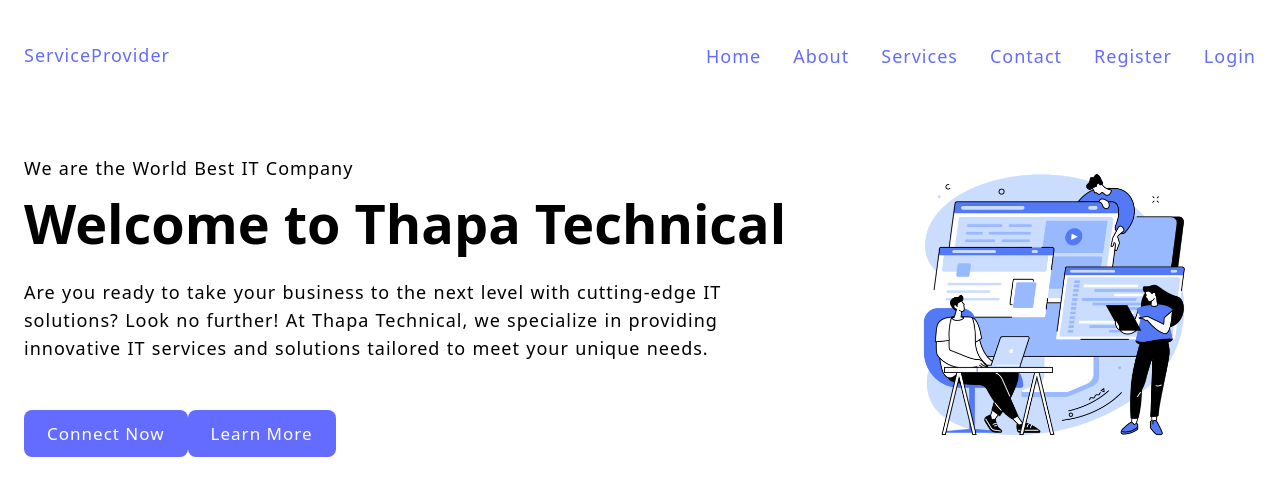
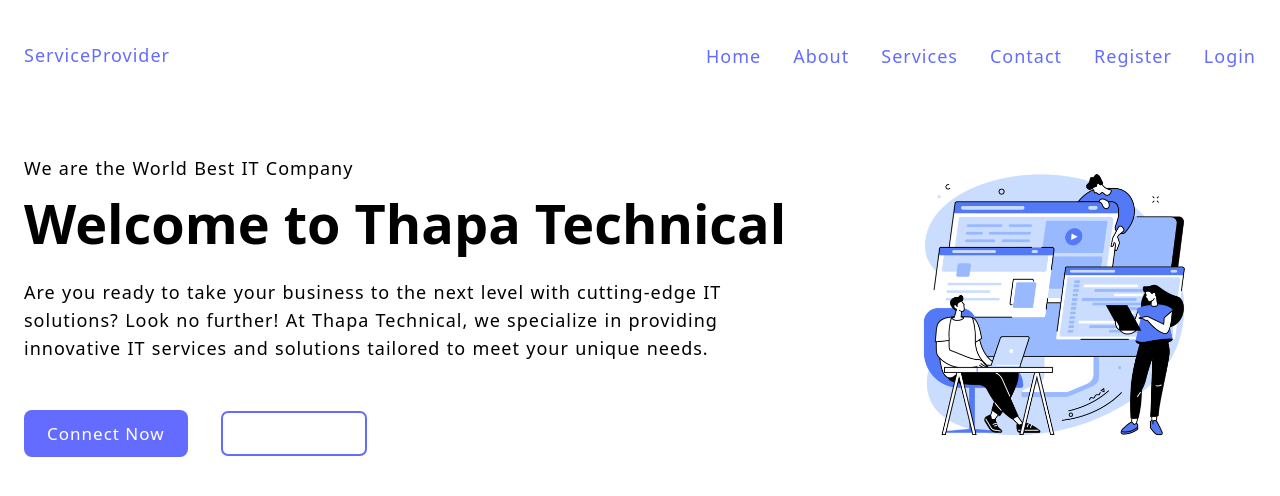
Before and after one commit to MuhammadFaizan144/MERN-Tutorial, a React (Vite) app in the folder client/: page / in a window 1280 px wide. Shown: the top 496 px of the page. Built offline with nearby package versions, Linux system fonts and the light colour scheme.

Commit message:
Button Layout Styling in tutorial 24

```diff
--- a/client/src/index.css
+++ b/client/src/index.css
@@ -100,6 +100,12 @@
   -ms-transition: border-color 0.3s;
   -o-transition: border-color 0.3s;
 }
+.secondary-btn{
+  background: transparent;
+  box-shadow: inset 0 0 0 0.2rem var(--btn-color);
+  margin-left: 3.2rem;
+}
+/* state rules */
 button:hover{
   box-shadow: inset 0 0 0 0.2rem var(--bg-color);
 }
@@ -133,5 +139,7 @@
     }
   }
 }
+.secondary-btn{
 
+}
 /***** End Hero  *****/
--- a/client/src/pages/Home.jsx
+++ b/client/src/pages/Home.jsx
@@ -2,7 +2,8 @@
 const Home = () => {
   return (
     <>
-    <main className='section-hero'>
+    <main>
+        <section className="section-hero">
           <div className="container grid grid-two-cols">
             <div className="hero-content">
               <p>We are the World Best IT Company</p>
@@ -15,19 +16,27 @@
               </p>
               <div className="btn btn-group">
                 <a href="/contact">
-              <button className='btn'>connect now</button>
+                  <button className="btn">connect now</button>
                 </a>
-            <a href="/services">
-              <button className='btn'>learn more</button>
+                <a href="/service">
+                  <button className="btn secondary-btn">learn more</button>
                 </a>
               </div>
             </div>
-        {/* hero images */}
+
+            {/* hero images  */}
             <div className="hero-image">
-          <img src="/images/home.png" alt="home" width="400" height="500"/>
+              <img
+                src="/images/home.png"
+                alt="coding together"
+                width="400"
+                height="500"
+              />
             </div>
           </div>
+        </section>
       </main>
+
     </>
   )
 }
```
Lines whose indentation alone changed are shown as unchanged.
